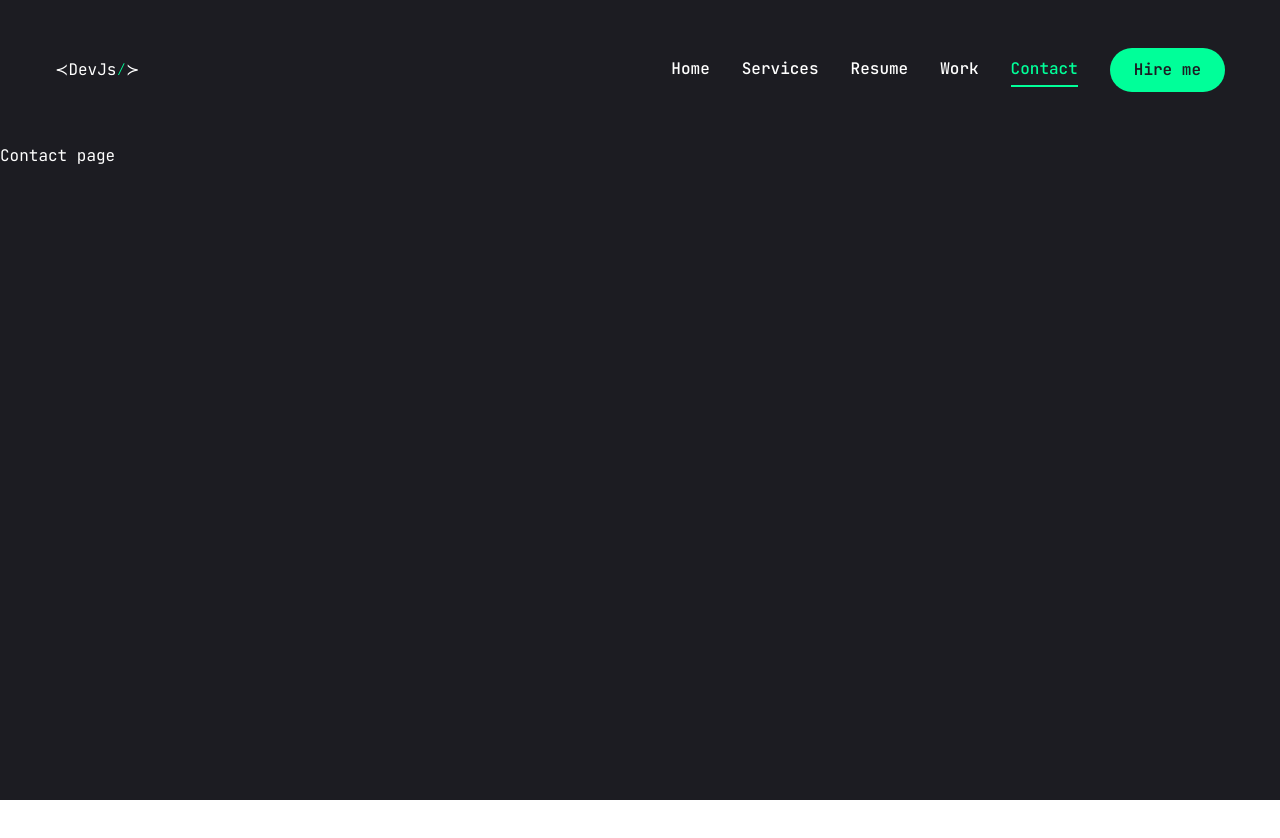
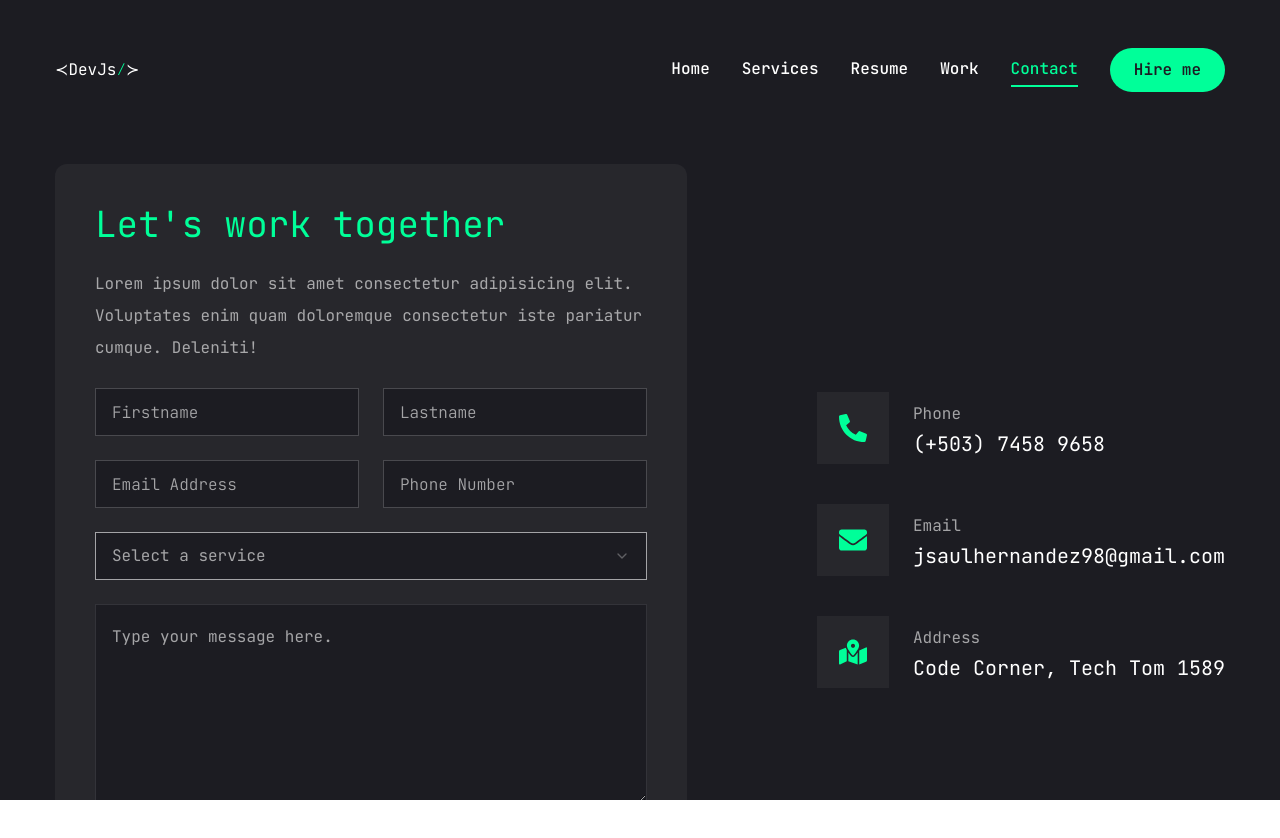
Before and after one commit to jsaulhernandez/portfolio-nextjs, a Next.js app: page /contact in a window 1280 px wide. Shown: the top 838 px of the page. Before the commit the page ends 800 px from the top, so only its background shows below. Built offline with nearby package versions, Linux system fonts and the light colour scheme.

Commit message:
tag: adding contact page

```diff
--- a/src/app/contact/page.jsx
+++ b/src/app/contact/page.jsx
@@ -1,5 +1,114 @@
+'use client';
+
+import { Button } from '@/components/ui/button';
+import { Input } from '@/components/ui/input';
+import {
+  Select,
+  SelectContent,
+  SelectGroup,
+  SelectItem,
+  SelectLabel,
+  SelectTrigger,
+  SelectValue,
+} from '@/components/ui/select';
+import { Textarea } from '@/components/ui/textarea';
+import { motion } from 'framer-motion';
+import { FaEnvelope, FaMapMarkedAlt, FaPhoneAlt } from 'react-icons/fa';
+
+const info = [
+  {
+    icon: <FaPhoneAlt />,
+    title: 'Phone',
+    description: '(+503) 7458 9658',
+  },
+  {
+    icon: <FaEnvelope />,
+    title: 'Email',
+    description: 'jsaulhernandez98@gmail.com',
+  },
+  {
+    icon: <FaMapMarkedAlt />,
+    title: 'Address',
+    description: 'Code Corner, Tech Tom 1589',
+  },
+];
+
 const Contact = () => {
-  return <div>Contact page</div>;
+  return (
+    <motion.section
+      initial={{ opacity: 0 }}
+      animate={{
+        opacity: 1,
+        transition: { delay: 2.4, duration: 0.4, ease: 'easeIn' },
+      }}
+      className="py-6"
+    >
+      <div className="container mx-auto">
+        <div className="flex flex-col gap-[30px] xl:flex-row">
+          {/* form */}
+          <div className="order-2 xl:order-none xl:w-[54%]">
+            <form className="flex flex-col gap-6 rounded-xl bg-[#27272c] p-10">
+              <h3 className="text-4xl text-accent">Let's work together</h3>
+              <p className="text-white/60">
+                Lorem ipsum dolor sit amet consectetur adipisicing elit. Voluptates enim
+                quam doloremque consectetur iste pariatur cumque. Deleniti!
+              </p>
+
+              {/* input */}
+              <div className="grid grid-cols-1 gap-6 md:grid-cols-2">
+                <Input type="firstname" placeholder="Firstname" />
+                <Input type="lastname" placeholder="Lastname" />
+                <Input type="email" placeholder="Email Address" />
+                <Input type="phone" placeholder="Phone Number" />
+              </div>
+
+              {/* select */}
+              <Select>
+                <SelectTrigger className="w-full">
+                  <SelectValue placeholder="Select a service" />
+                </SelectTrigger>
+                <SelectContent>
+                  <SelectGroup>
+                    <SelectLabel>Select a service</SelectLabel>
+                    <SelectItem value="est">Web Developer</SelectItem>
+                    <SelectItem value="cst">UI/UX Design</SelectItem>
+                    <SelectItem value="mst">Logo Design</SelectItem>
+                  </SelectGroup>
+                </SelectContent>
+              </Select>
+
+              {/* textarea */}
+              <Textarea className="h-[200px]" placeholder="Type your message here." />
+
+              {/* button */}
+              <Button size="sm" className="max-w-48">
+                Send message
+              </Button>
+            </form>
+          </div>
+
+          {/* info */}
+          <div className="order-1 mb-8 flex flex-1 items-center xl:order-none xl:mb-0 xl:justify-end">
+            <ul className="flex flex-col gap-10">
+              {info.map((item, index) => {
+                return (
+                  <li key={index} className="flex items-center gap-6">
+                    <div className="flex h-[52px] w-[52px] items-center justify-center rounded-md bg-[#27272c] text-accent xl:h-[72px] xl:w-[72px]">
+                      <div className="text-[28px]">{item.icon}</div>
+                    </div>
+                    <div className="flex-1">
+                      <p className="text-white/60">{item.title}</p>
+                      <h3 className="text-xl">{item.description}</h3>
+                    </div>
+                  </li>
+                );
+              })}
+            </ul>
+          </div>
+        </div>
+      </div>
+    </motion.section>
+  );
 };
 
 export default Contact;
```
